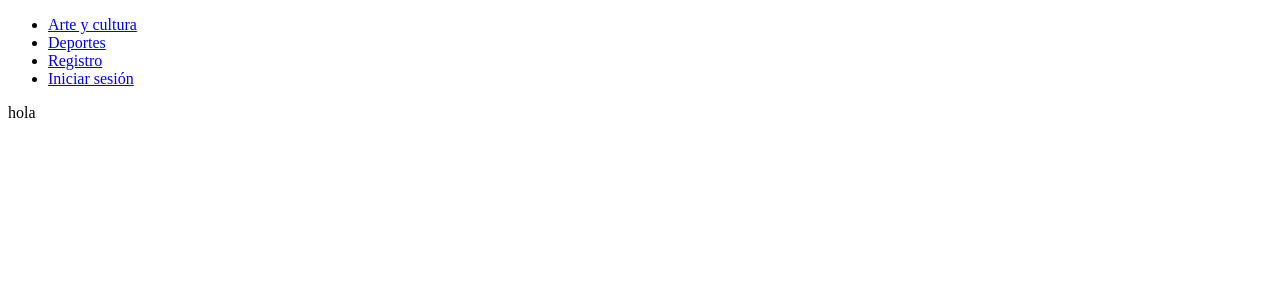
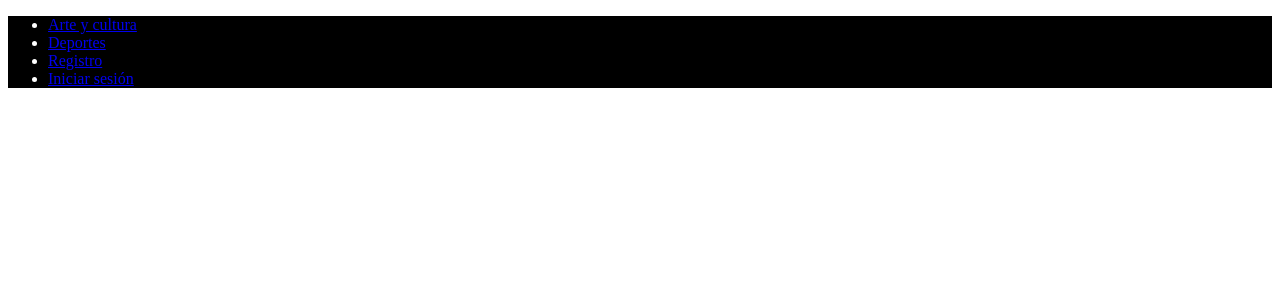
Before and after one commit to jsrendc/acd2, a Django app: page / in a window 1280 px wide. Shown: the top 300 px of the page. Run offline with Django 3.2, Linux system fonts and the light colour scheme.

Commit message:
Camnbio de versión

```diff
--- a/templates/base.html
+++ b/templates/base.html
@@ -1,3 +1,4 @@
+{%load static%}
 <!DOCTYPE html>
 <html lang="en">
 <head>
@@ -5,6 +6,7 @@
     <meta http-equiv="X-UA-Compatible" content="IE=edge">
     <meta name="viewport" content="width=device-width, initial-scale=1.0">
     <title>Deportes, Arte y cultura</title>
+    <link rel="stylesheet" href="{%static 'css/estilos.css'%}">
 </head>
 <body>
     <header>
--- a/templates/inicio.html
+++ b/templates/inicio.html
@@ -2,7 +2,10 @@
 {%load static%}
 {%block principal%}
     <p>
-        hola
+        <!---
+        <img src="{%static 'img/inicio.jpg'%}" alt="">
+
+        -->
     </p>
 
 {%endblock%}
```
